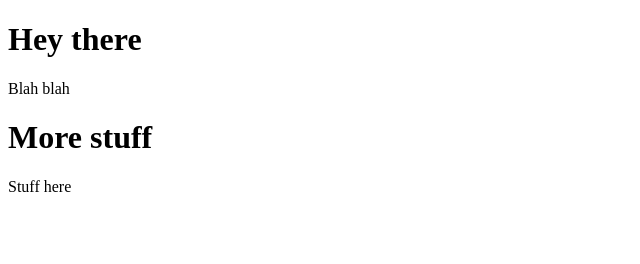
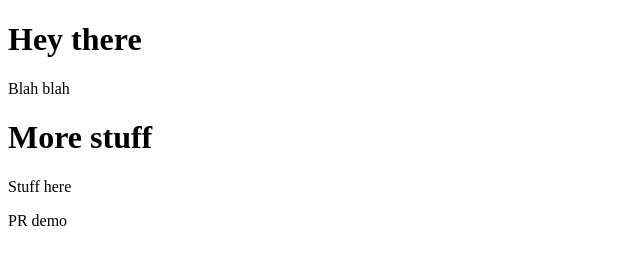
Before and after one commit to Autumn-T-T/version-control-simulation-AutumnThomas, a plain HTML site: page index.html in a window 1280 px wide. Shown: the full height of the page, 0-640 px from the left. Drawn offline with Linux system fonts and the light colour scheme.

Commit message:
Add small change to demo PR

```diff
--- a/index.html
+++ b/index.html
@@ -18,10 +18,10 @@
     <h1>More stuff</h1>
   </header>
 
-  <footer>
-    <p>Stuff here</p>
-
-  </footer>
+<footer>
+  <p>Stuff here</p>
+  <p>PR demo</p>
+</footer>
 
 </body>
 </html>
```
